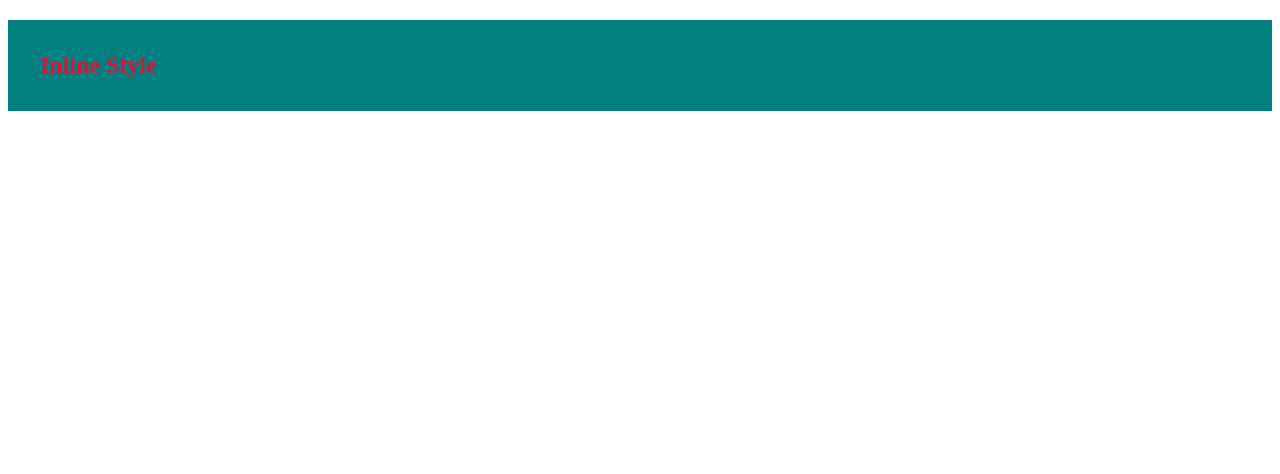
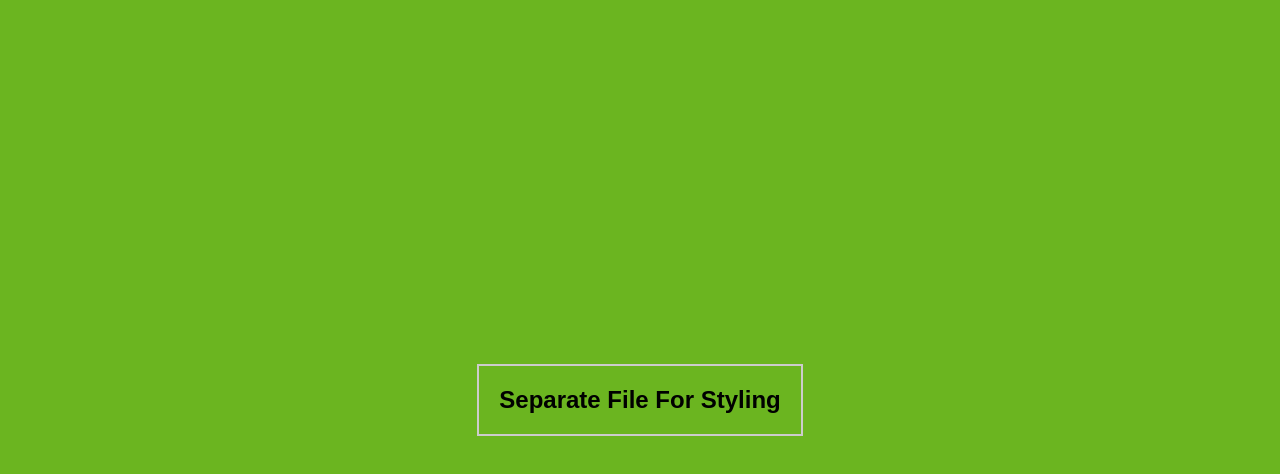
Before and after one commit to ThibautRingdev/react-demos-with-vite, a React (Vite) app: page / in a window 1280 px wide. Shown: the top 474 px of the page. Built offline with nearby package versions, Linux system fonts and the light colour scheme.

Commit message:
add separate CSS file for styling

```diff
--- a/src/App.jsx
+++ b/src/App.jsx
@@ -1,10 +1,9 @@
+import "./components/basics/index.css"
+
 const App = () => {
-  const styles = {color: "crimson", backgroundColor:"teal", padding: "2rem"}
   return (
     <section>
-    <h1 style={styles}>
-      Inline Style
-      </h1>
+    <h1> Separate File For Styling</h1>
     </section>
   );
 };
--- /dev/null
+++ b/src/components/basics/index.css
@@ -0,0 +1,19 @@
+* {
+    padding: 0;
+    margin: 0;
+    box-sizing: border-box;
+}
+
+body {
+    background: rgb(107,181,32);
+    display: flex;
+    justify-content: center;
+    align-items: center;
+    height: 100vh;
+}
+
+h1 {
+    font-family: sans-serif;
+    border: 2px solid #ccc;
+    padding: 20px;
+}
```
